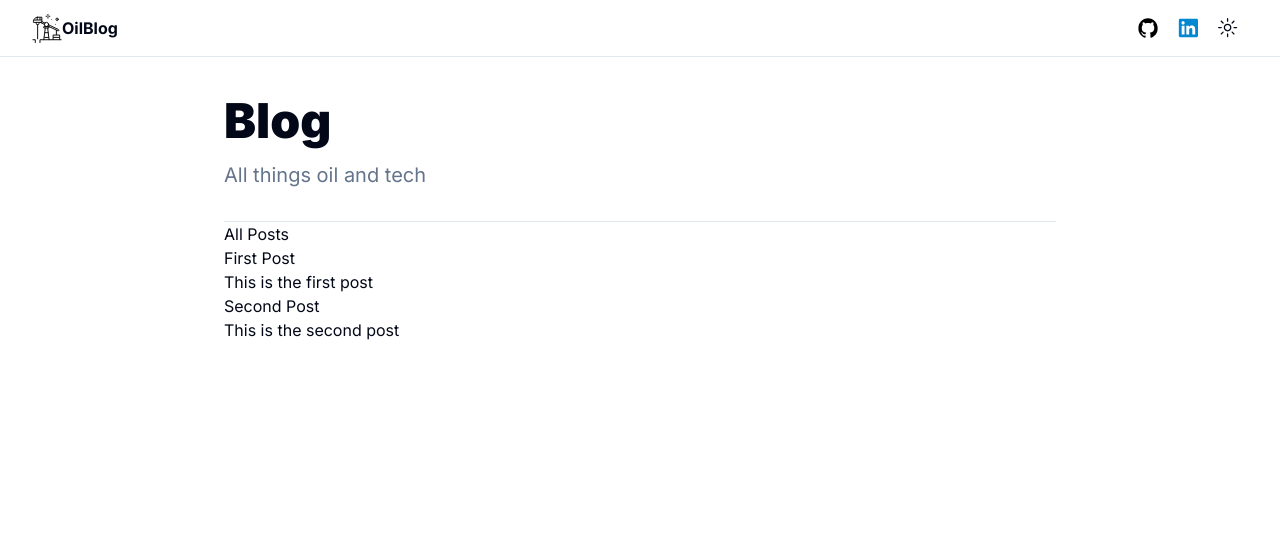
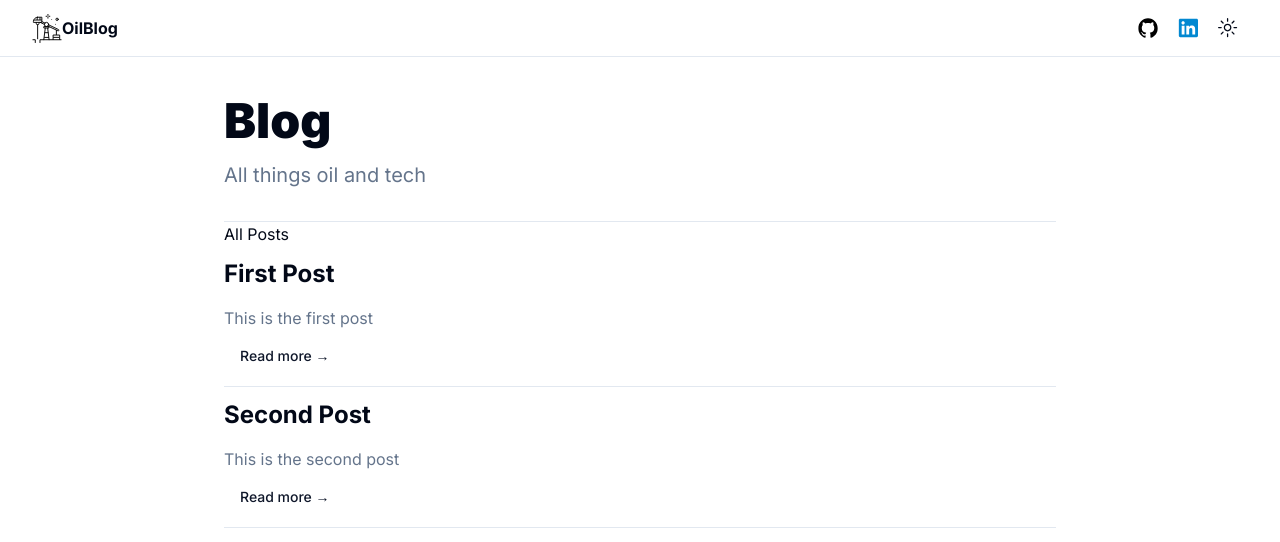
Before and after one commit to Knoka1/blog, a Next.js app: page / in a window 1280 px wide. Shown: the top 542 px of the page. Built offline with nearby package versions, Linux system fonts and the light colour scheme.

Commit message:
feature: Adds PostCard component to HomePage

```diff
--- a/app/page.tsx
+++ b/app/page.tsx
@@ -1,3 +1,4 @@
+import PostCard from "@/components/PostCard";
 import Image from "next/image";
 import Link from "next/link";
 
@@ -24,20 +25,18 @@ const Home = async () => {
       </div>
       <hr className="mt-8" />
       <h1>All Posts</h1>
-      <ul>
       {posts?.length > 0 ? (
         posts.map((post) => (
-            <li key={post.id}>
-              <a href={`/post/${post.id}`}>
-                <h2>{post.title}</h2>
-                <p>{post.content}</p>
-              </a>
-            </li>
+          <PostCard
+            key={post.id}
+            id={post.id}
+            title={post.title}
+            content={post.content}
+          />
         ))
       ) : (
         <p>Nothing to see yet</p>
       )}
-      </ul>
     </div>
   );
 };
--- a/components/PostCard.tsx
+++ b/components/PostCard.tsx
@@ -1,7 +1,39 @@
+import { cn } from "@/lib/utils";
+import Link from "next/link";
 import React from "react";
+import { buttonVariants } from "./ui/button";
 
-const PostCard = () => {
-  return <div>PostCard</div>;
+const PostCard = ({ id, title, content }: Post) => {
+  return (
+    <article className="flex flex-col gap-2 border-border border-b py-3">
+      <div>
+        <h2 className="text-2xl font-bold">
+          <Link href={`/post/${id}`}>{title}</Link>
+        </h2>
+      </div>
+      <div className="flex gap-2">
+        {/* {tags?.map((tag) => (
+          <Tag tag={tag} key={tag} />
+        ))} */}
+      </div>
+      <div className="max-w-none text-muted-foreground">{content}</div>
+      <div className="flex justify-between items-center">
+        {/* <dl>
+          <dt className="sr-only">Published On</dt>
+          <dd className="text-sm sm:text-base font-medium flex items-center gap-1">
+            <Calendar className="h-4 w-4" />
+            <time dateTime={date}>{formatDate(date)}</time>
+          </dd>
+        </dl> */}
+        <Link
+          href={`/post/${id}`}
+          className={cn(buttonVariants({ variant: "link" }), "py-0")}
+        >
+          Read more →
+        </Link>
+      </div>
+    </article>
+  );
 };
 
 export default PostCard;
```
Lines whose indentation alone changed are shown as unchanged.
